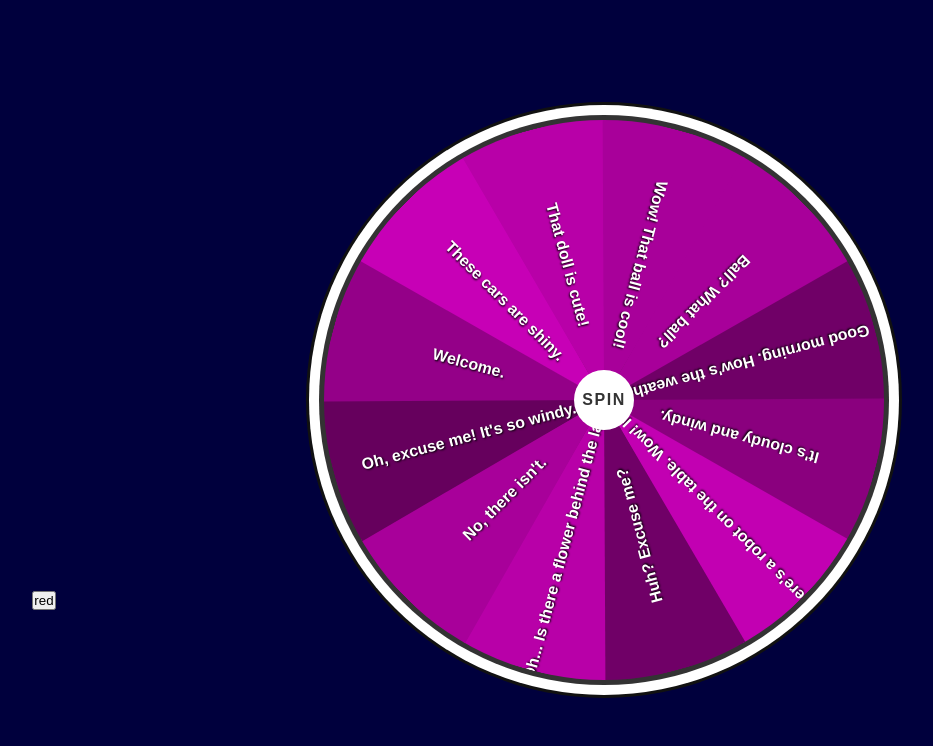
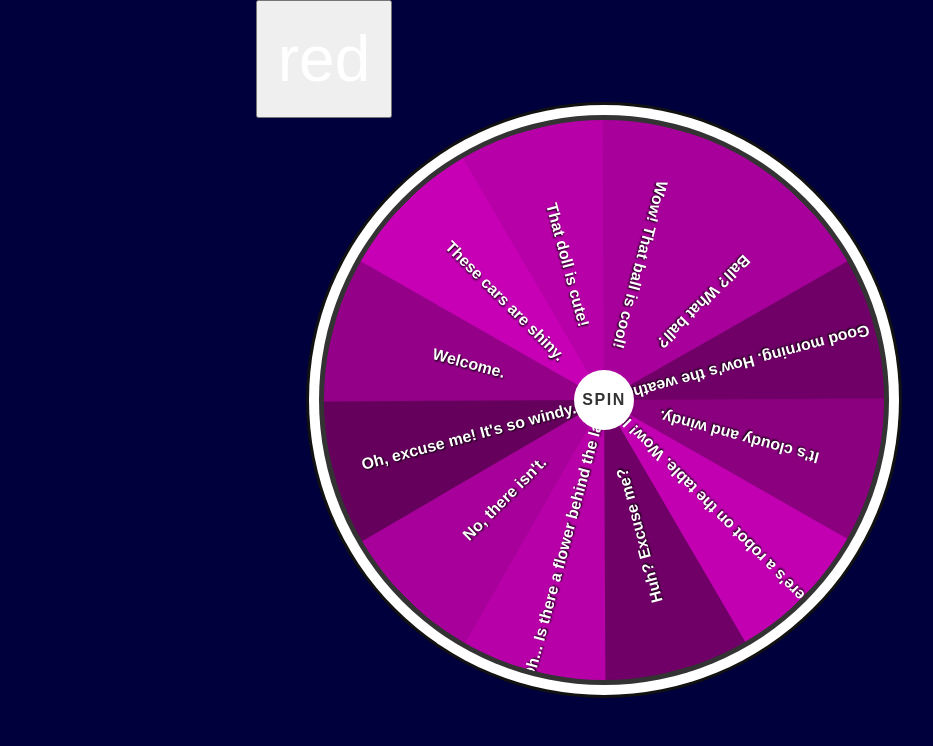
Before and after one commit to AlexDonley/spin_wheel, a plain HTML site: page index.html in a window 1280 px wide. Shown: the top 746 px of the page, without its empty margins (316-1249 px from the left). Drawn offline with Linux system fonts and the light colour scheme.

Commit message:
Update index.html

```diff
--- a/index.html
+++ b/index.html
@@ -8,11 +8,11 @@
     <script src="scripts.js" defer></script>
 </head>
 <body>
+    <button class="punch-button" id="punchButton" onclick="assignSliceToTeam()">red</button>
     <div class="two-columns">
         <div class="two-rows">
             <div class="sentence-display" id="sentDisplay"></div>
             <div class="center-content">
-                <button id="punchButton" onclick="assignSliceToTeam()">red</button>
             </div>
         </div>
         <div class="container">
```
